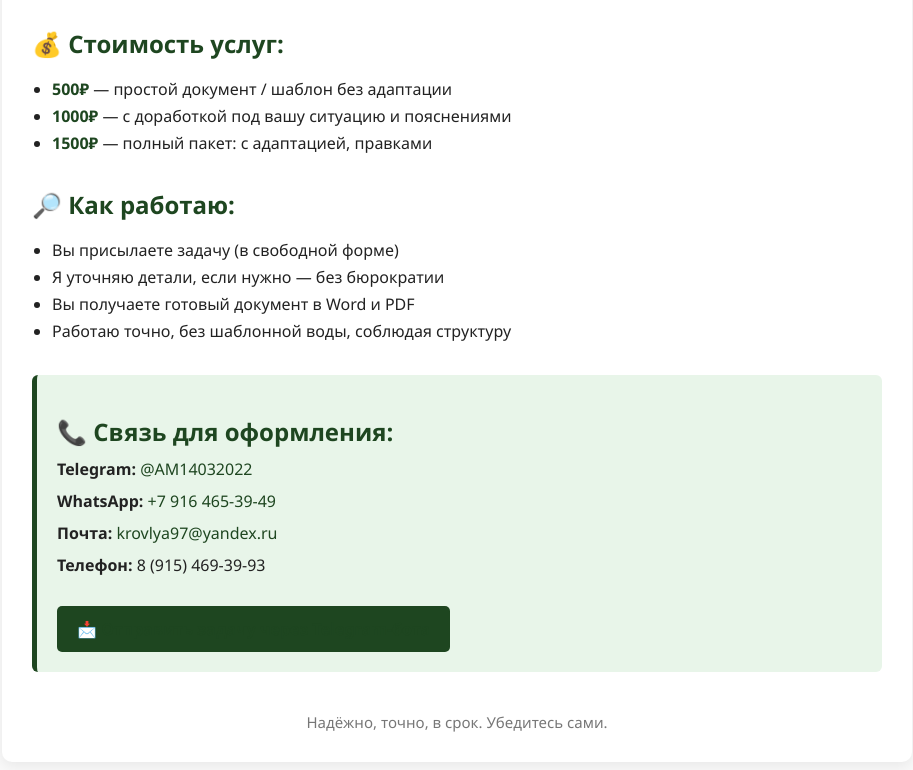
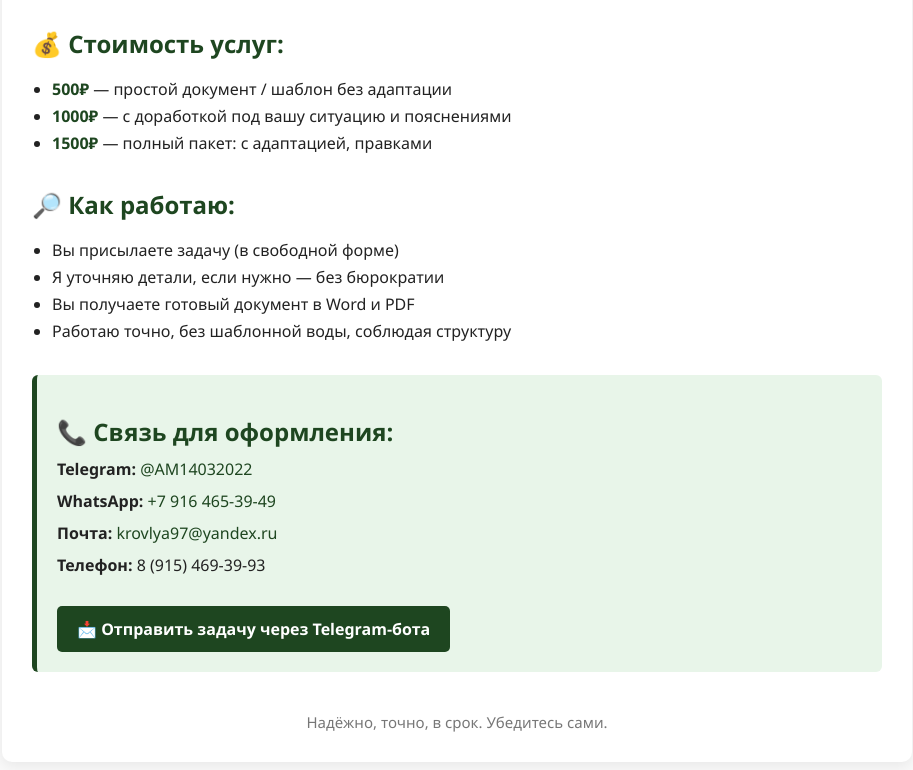
Before and after one commit to dokument24-spec/gpt-docs-site, a plain HTML site: page index.html in a window 1280 px wide. Shown: the part 453-1223 px from the top of the page, without its empty margins (183-1096 px from the left). Drawn offline with Linux system fonts and the light colour scheme.

Commit message:
index.html

```diff
--- a/index.html
+++ b/index.html
@@ -150,8 +150,9 @@
       <p><strong>Телефон:</strong> 8 (915) 469-39-93</p>
 
       <a class="telegram-btn" href="https://t.me/DocExpress_24Bot" target="_blank">
-        📩 Отправить задачу через Telegram-бота
-      </a>
+  <span style="color: white;">📩 Отправить задачу через Telegram-бота</span>
+</a>
+
     </div>
 
     <div class="footer">
```
